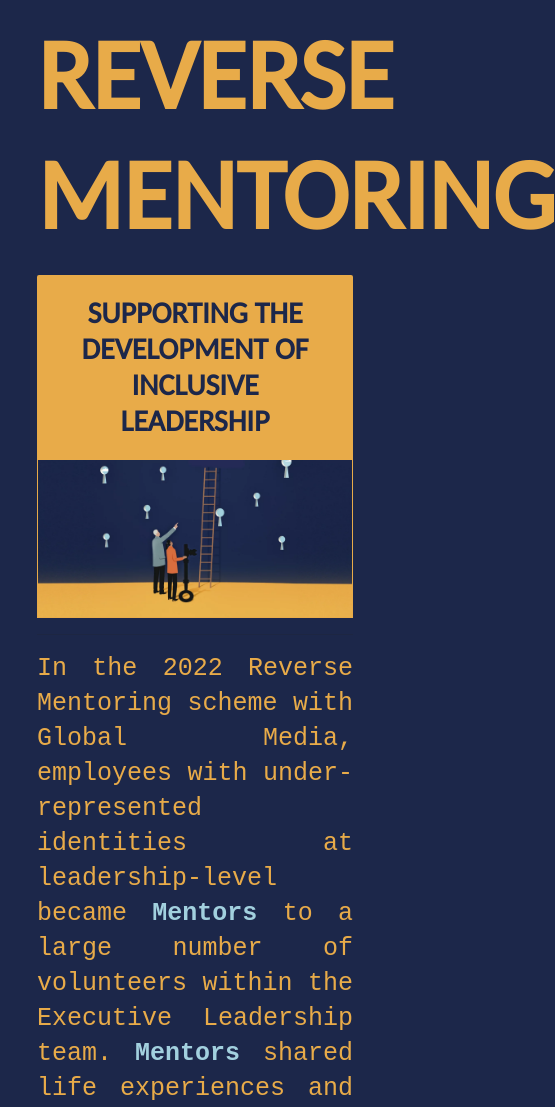
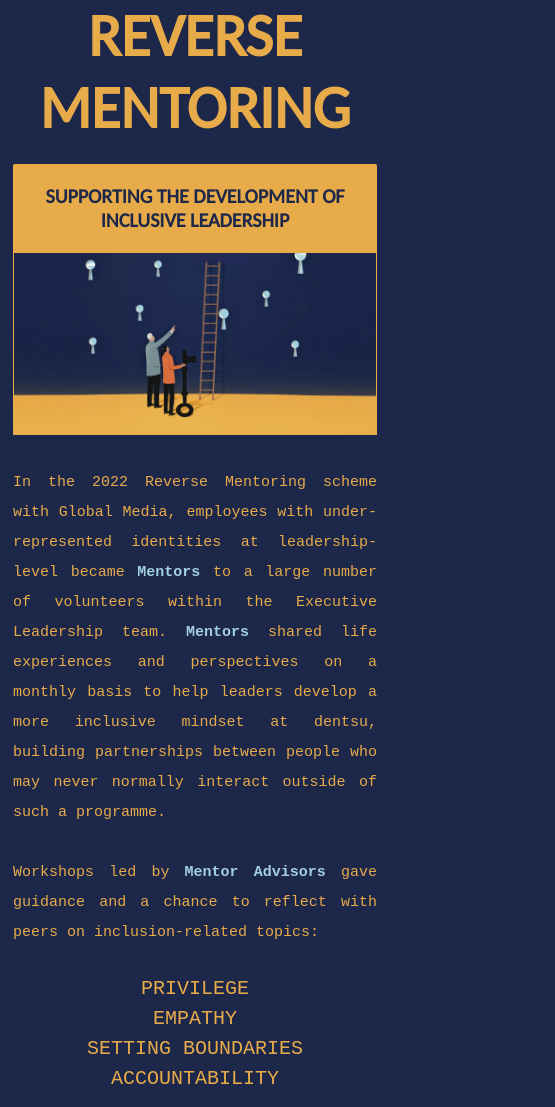
Before and after one commit to SkippyWalnuts/Reverse-Mentoring, a plain HTML site: page index.html in a window 390 px wide. Shown: the top 1107 px of the page, 555 px wide, since content can reach past the window. Drawn offline with nearby package versions, Linux system fonts and the light colour scheme.

Commit message:
Updated element sizing for responsiveness

```diff
--- a/index.html
+++ b/index.html
@@ -102,7 +102,7 @@
 
         <a href="https://www.bbc.com/worklife/article/20221110-reverse-mentorship-how-young-workers-are-teaching-bosses"
             target="_blank" class="learn-more">
-            👉🏽<em>'Reverse mentorship': How young workers are teaching bosses - BBC Worklife</em> 👈🏾
+            👉🏽Reverse mentorship: How young workers are teaching bosses: BBC Worklife👈🏾
         </a>
 
         <button>
--- a/src/style.css
+++ b/src/style.css
@@ -2,6 +2,7 @@ body {
     background: #1c274a;
     font-family: monospace;
     margin: 15px 25px;
+    min-width: 330px;
 }
 
 h1 {
@@ -15,6 +16,7 @@ h1 {
 h2 {
     font-size: 30px;
     font-weight: 600;
+    margin: 0 auto;
 }
 
 h1, h2 {
@@ -24,6 +26,7 @@ h1, h2 {
 h3 {
     font-size: 20px;
     font-weight: 600;
+margin: 20px auto;
 }
 
 h2,
@@ -31,7 +34,6 @@ h3 {
     background: #e8ab49;
     border-radius: 2px 2px 0 0;
     color: #1c274a;
-    margin: 0 auto;
     padding: 20px;
     text-align: center;
 }
@@ -67,7 +69,7 @@ li {
 a {
     display: block;
     color: #e8ab49;
-    font-size: 20px;
+    font-size: 15px;
     text-align: center;
     text-decoration: none;
     text-transform: uppercase;
@@ -122,6 +124,29 @@ button:hover {
 
 
 .learn-more:hover {
-    text-transform: none;
+    color: #a2d0de;
     transition: all 120ms ease-in-out;
 }
+
+@media (max-width: 660px) {
+  body {
+    margin: 0 1px;
+  }
+       h1 {
+        font-size: 60px;
+    }
+    h2 {
+        font-size: 20px;
+    }
+
+    p {
+    font-size: 15px;
+    line-height: 30px;
+    }
+
+    ul {
+        font-size: 20px;
+    }
+
+
+}
```
